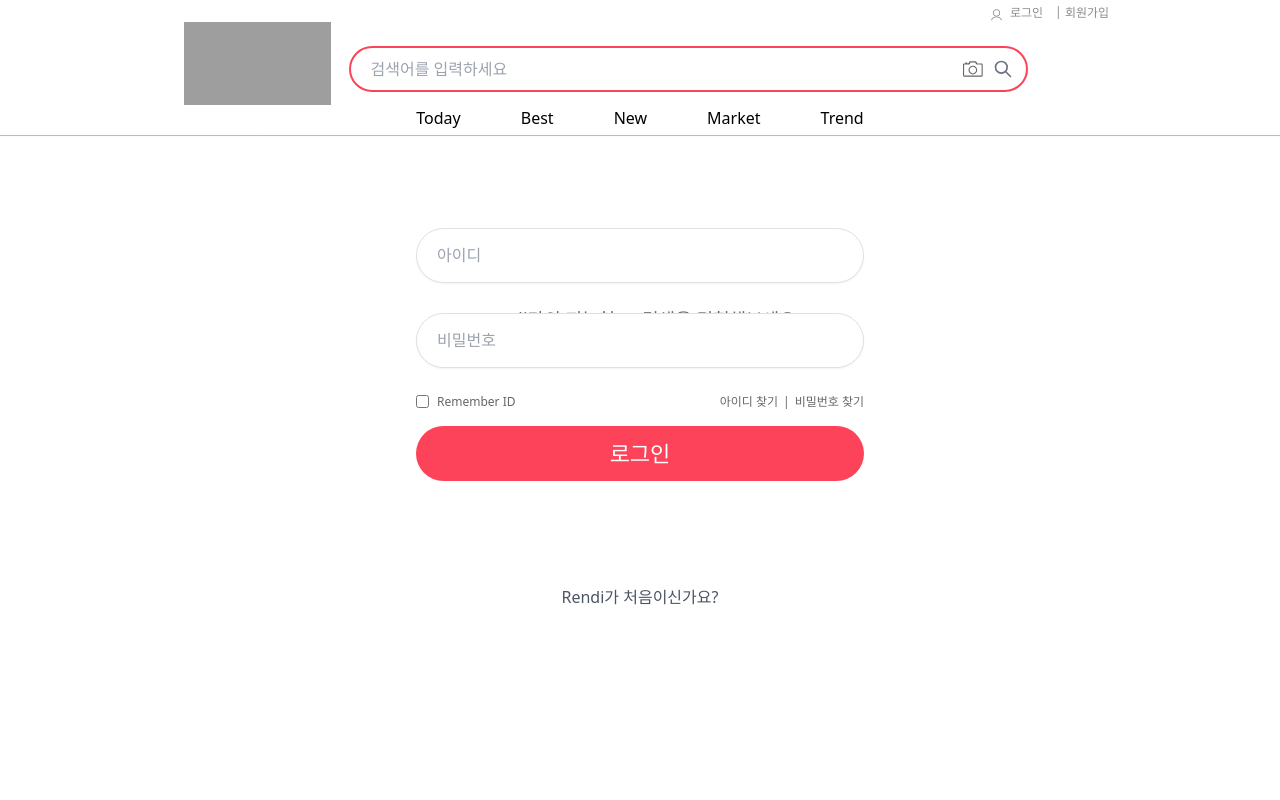
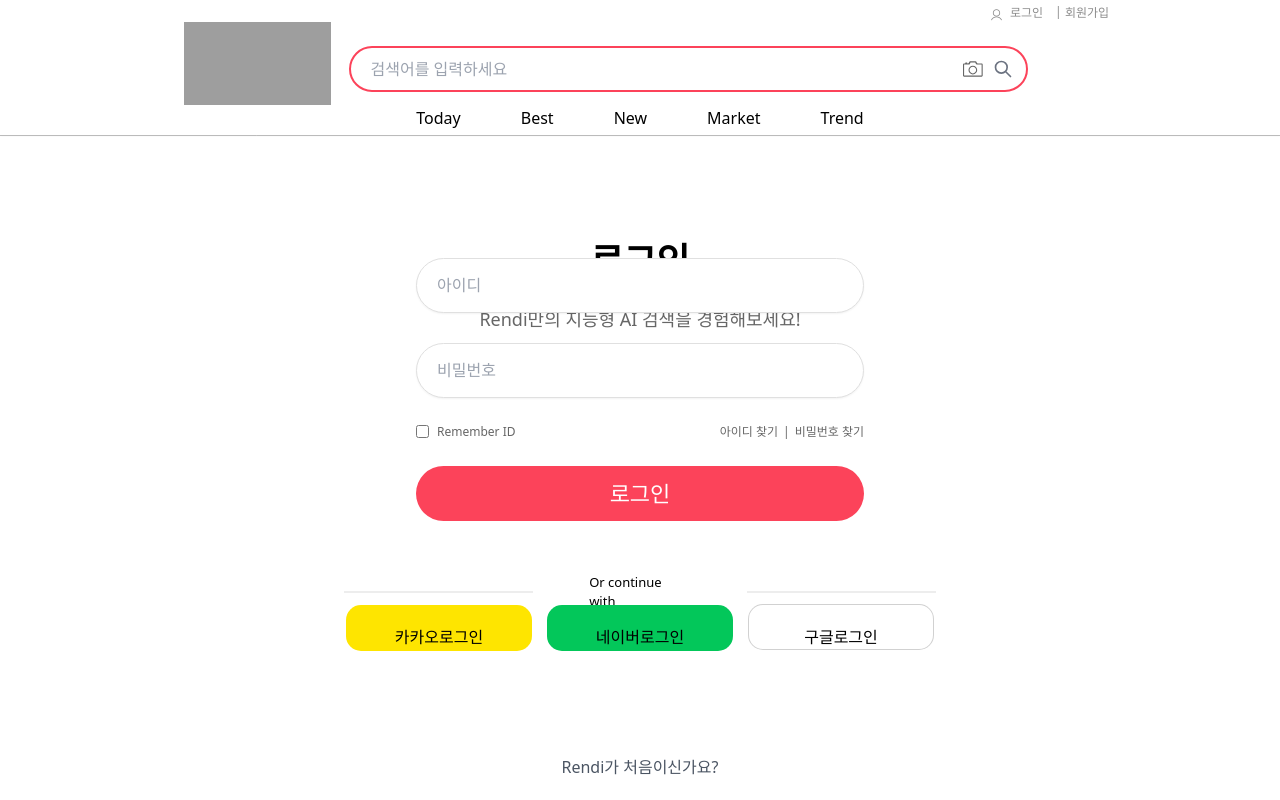
Before and after one commit to jxxnixx/Rendi_Frontend, a Next.js app: page /auth/login in a window 1280 px wide. Shown: the top 800 px of the page. Built offline with nearby package versions, Linux system fonts and the light colour scheme; grey boxes are pictures that could not be loaded.

Commit message:
로그인페이지 추가중

```diff
--- a/components/icons.tsx
+++ b/components/icons.tsx
@@ -404,3 +404,36 @@ export function Line() {
     </svg>
   );
 }
+
+export function LoginLine() {
+  return (
+    <div className="flex items-center w-[592px] h-[15px]">
+      <svg
+        width={190}
+        height={2}
+        viewBox="0 0 190 2"
+        fill="none"
+        xmlns="http://www.w3.org/2000/svg"
+        className="flex"
+        preserveAspectRatio="none"
+      >
+        <path d="M0 1H190" stroke="#DBDBDB" />
+      </svg>
+      <p className="flex ml-[56px] mr-[56px] text-[13px] text-left text-black">
+        {" "}
+        Or continue with
+      </p>
+      <svg
+        width={190}
+        height={2}
+        viewBox="0 0 190 2"
+        fill="none"
+        xmlns="http://www.w3.org/2000/svg"
+        className="flex"
+        preserveAspectRatio="none"
+      >
+        <path d="M0 1H190" stroke="#DBDBDB" />
+      </svg>
+    </div>
+  );
+}
--- a/package.json
+++ b/package.json
@@ -9,6 +9,9 @@
     "lint": "next lint"
   },
   "dependencies": {
+    "@emotion/react": "^11.11.0",
+    "@emotion/styled": "^11.11.0",
+    "@emotion/types": "^0.7.0",
     "@types/node": "18.16.3",
     "@types/react-dom": "18.2.1",
     "autoprefixer": "10.4.14",
--- a/pages/auth/login.tsx
+++ b/pages/auth/login.tsx
@@ -4,6 +4,7 @@ import Input from "@/components/function/input";
 import Layout from "@/layouts/layout";
 import Head from "next/head";
 import Link from "next/link";
+import { LoginLine } from "@/components/icons";
 
 interface LogInForm {
   id: string;
@@ -38,9 +39,11 @@ function LogIn() {
         </Head>
         <div className=" flex flex-col items-center">
           <div className="relative top-[241px] text-center">
-            <p className="text-4xl font-semibold text-black">로그인</p>
+            <p className="text-4xl mb-[70px] font-semibold text-black">
+              로그인
+            </p>
           </div>
-          <div className="absolute top-[305px] text-center">
+          <div className="absolute  top-[305px] text-center">
             <p className="text-lg text-[#666]">
               Rendi만의 지능형 AI 검색을 경험해보세요!
             </p>
@@ -49,7 +52,7 @@ function LogIn() {
 
         <div className="flex justify-center items-center top-[400px] h-screen">
           <form
-            className=" flex flex-col items-center mt-[-60px] gap-1 p-0 w-448 h-1017"
+            className=" flex flex-col items-center gap-1 p-0 w-448 h-1017"
             onSubmit={handleSubmit(submitForm)}
           >
             <Input
@@ -90,12 +93,27 @@ function LogIn() {
                 </Link>
               </div>
             </div>
-            <div className="flex text-center text-xs justify-center">
+            <div className="flex mt-[10px] text-center text-xs justify-center">
               <SubmitButton
                 type="submit"
                 text="로그인"
                 className="flex justify-center items-center h-screen"
               />
+            </div>
+            <div className="mt-[60px]">
+              <LoginLine />
+            </div>
+
+            <div className="flex-row items-center justify-center">
+              <button className=" w-[186px] h-[46px] mr-[15px] p-5 rounded-[15px] bg-[#fee500]">
+                카카오로그인
+              </button>
+              <button className=" w-[186px] h-[46px] mr-[15px] p-5 rounded-[15px] bg-[#03c75a]">
+                네이버로그인
+              </button>
+              <button className=" w-[186px] h-[46px] p-5 rounded-[15px] bg-white border border-[#666]/30">
+                구글로그인
+              </button>
             </div>
 
             <Link href="/auth/signUp" legacyBehavior>
--- a/pages/auth/profile.tsx
+++ b/pages/auth/profile.tsx
@@ -57,7 +57,7 @@ function Profile() {
         </div>
         {/* 회원정보수정 */}
         <div className="flex justify-center items-center  ">
-          <div className="flex justify-center items-center  w-[1040px] h-[105px] mt-[10px]  border-t border-b border-black">
+          <div className="flex justify-center items-center  w-[1040px] h-[85px] mt-[10px]  border-t border-b border-black">
             <div className="flex items-center h-[50px] w-[50px] ">
               <MyPage size={30} />
             </div>
@@ -67,7 +67,7 @@ function Profile() {
               </div>
               <Link href="/auth/profile/update">
                 <button className="flex items-top h-[50px] h-[30px] ">
-                  <p className="text-lg text-center text-[#666]">
+                  <p className="text-m text-center text-[#666]">
                     회원정보 수정
                   </p>
                   <div className="flex items-top mt-[4.5px]">
```
Also changed, not shown: pages/index.tsx (+39 -0 lines), 2 other files (tests, documents, lock files or other folders).
